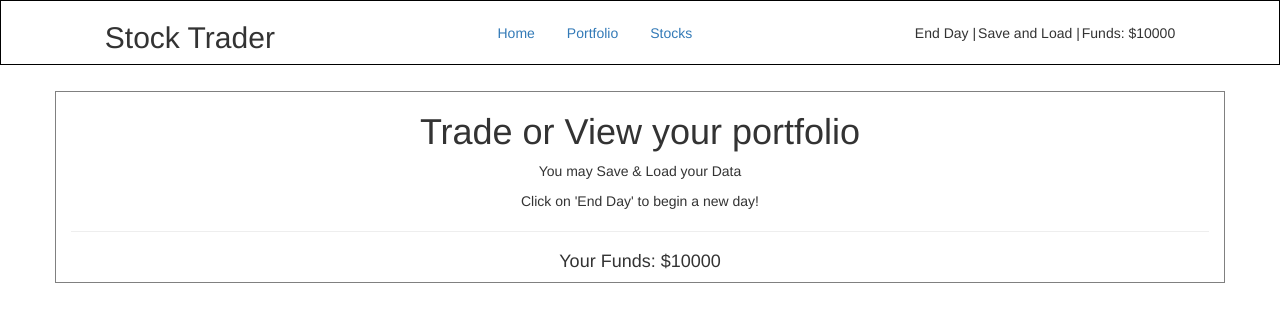
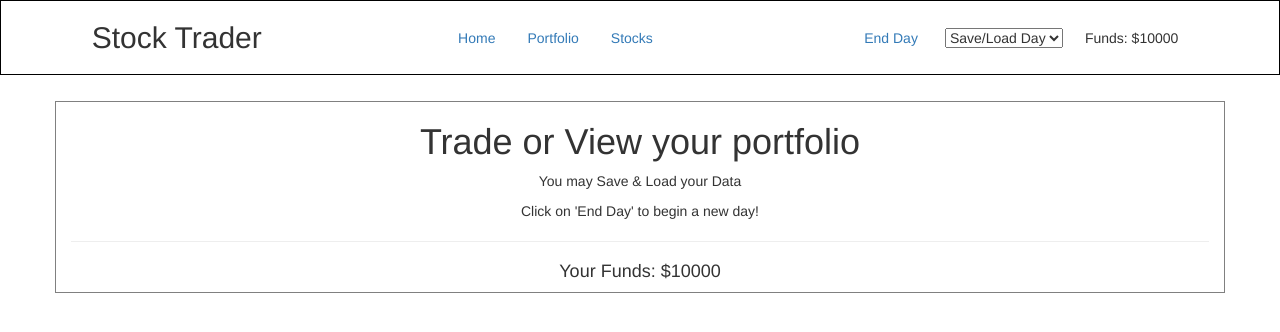
Before and after one commit to rhondakremer/vue-stock-trader, a Vue app: page / in a window 1280 px wide. Shown: the top 332 px of the page. Built offline with nearby package versions, Linux system fonts and the light colour scheme.

Commit message:
looks ugly but works!!

```diff
--- a/package.json
+++ b/package.json
@@ -8,6 +8,7 @@
     "lint": "vue-cli-service lint"
   },
   "dependencies": {
+    "axios": "^0.19.0",
     "core-js": "^3.4.4",
     "vue": "^2.6.10",
     "vue-router": "^3.1.3",
--- a/src/components/Navbar.vue
+++ b/src/components/Navbar.vue
@@ -1,41 +1,71 @@
 <template>
-    <div style="display:flex; justify-content:space-around; align-items:center; border:1px solid black; margin-bottom:2%">
-        <h2>Stock Trader</h2>
+  <div
+    style="display:flex; justify-content:space-around; align-items:center; border:1px solid black; margin-bottom:2%"
+  >
+    <h2 style="margin-bottom:20px">Stock Trader</h2>
     <ul class="nav nav-pills">
       <router-link to="/" tag="li"><a>Home</a></router-link>
       <router-link to="/portfolio" tag="li"><a>Portfolio</a></router-link>
       <router-link to="/stocks" tag="li"><a>Stocks</a></router-link>
     </ul>
     <ul class="nav nav-pills">
-            <li @click="endDay">End Day |</li>
-            <li @click="clickTest">Save and Load |</li>
-            <li>Funds: ${{ getAvailableFunds }}</li>
+      <li @click="endDay"><a>End Day</a></li>
+      <li style="padding:10px">
+        <select v-model="selectedOption" @input="event => { axiosRequest(event.target.value) }">
+          <option v-for="(option,index) in options" :key="index">{{ option.text }}</option>
+        </select>
+      </li>
+      <li style="padding:10px">Funds: ${{ getAvailableFunds }}</li>
     </ul>
   </div>
 </template>
 
 <script>
-import { mapGetters } from 'vuex';
+import { mapGetters } from "vuex";
+import { mapActions } from 'vuex';
+import axios from 'axios';
 
 export default {
+  data() {
+    return {
+      options: [
+      {value: null, text: "Save/Load Day"},
+      {value: "student", text: "Save Day"},
+      {value: "classroom", text: "Load Day"}
+      ],
+      selectedOption: "Save/Load Day"
+    };
+  },
   computed: {
-        ...mapGetters([
-            'getAvailableFunds'
-        ])
+    ...mapGetters(["getAvailableFunds"])
   },
   methods: {
-        clickTest() {
-            console.log("that's a good click there")
+     ...mapActions([
+            'setFromDB'
+        ]),
+    axiosRequest(event) {
+    //   console.log(event);
+    let data = this.$store.state;
+      if (event === "Save Day") {
+          axios.put('https://vuejs-http-2a989.firebaseio.com/day.json', data)
+            .then(res => console.log(res))
+            .catch(err => console.log(err))
+      }
+      else if (event === "Load Day") {
+          axios.get('https://vuejs-http-2a989.firebaseio.com/day.json')
+            .then(res => this.setFromDB(res.data))
+            .catch(err => console.log(err))
+
+      }
      },
     endDay() {
       let costArray = [];
       for (let i = 0; i < 4; i++) {
         let cost = Math.floor(Math.random() * (180 - 40 + 1) + 40);
-                costArray.push(cost)
+        costArray.push(cost);
       }
-            this.$store.commit('updatePricing', costArray);
+      this.$store.commit("updatePricing", costArray);
     }
   }
-
-}
+};
 </script>
--- a/src/components/Stocks.vue
+++ b/src/components/Stocks.vue
@@ -9,9 +9,6 @@
         </p>
       </div>
     </div>
-    <br>
-    {{ getStockInfo }}
-          purchase amount is: {{ purchaseAmount }}
   </div>
 </template>
 
--- a/src/store/store.js
+++ b/src/store/store.js
@@ -46,9 +46,15 @@ export const store = new Vuex.Store({
         sellStocks: (state, payload) => {
             state.stockPrices[payload.index].holding -= Number(payload.amount);
             state.funds += payload.price * payload.amount;
+        },
+        setFromDB: (state, payload) => {
+            state.funds = payload.funds;
+            state.stockPrices = payload.stockPrices
         }
     },
     actions: {
-
+        setFromDB: ({ commit }, payload) => {
+            commit('setFromDB', payload)
+        },
     }
 })
```
Also changed, not shown: 1 other file (tests, documents, lock files or other folders). Lines whose indentation alone changed are shown as unchanged.
